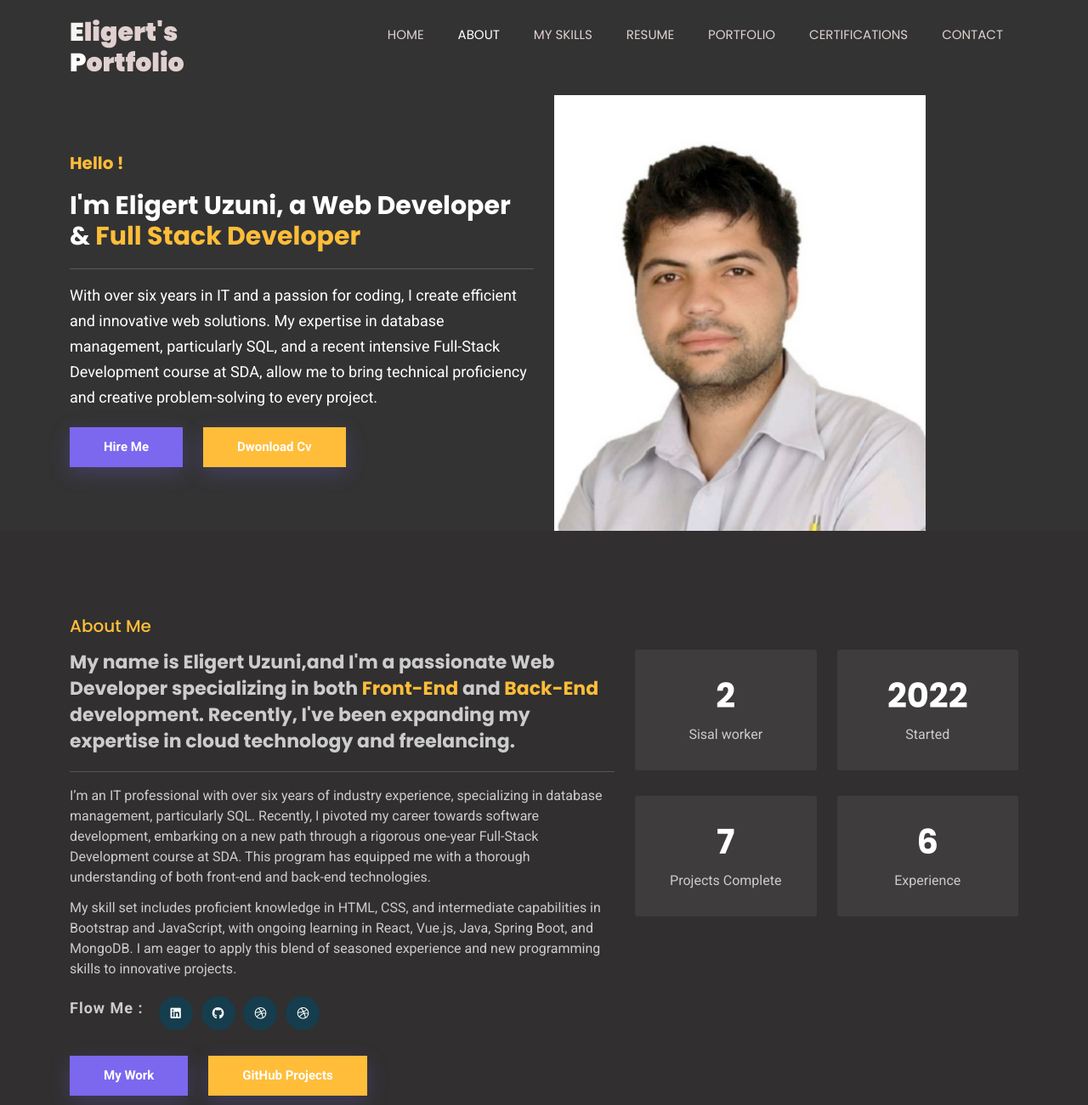
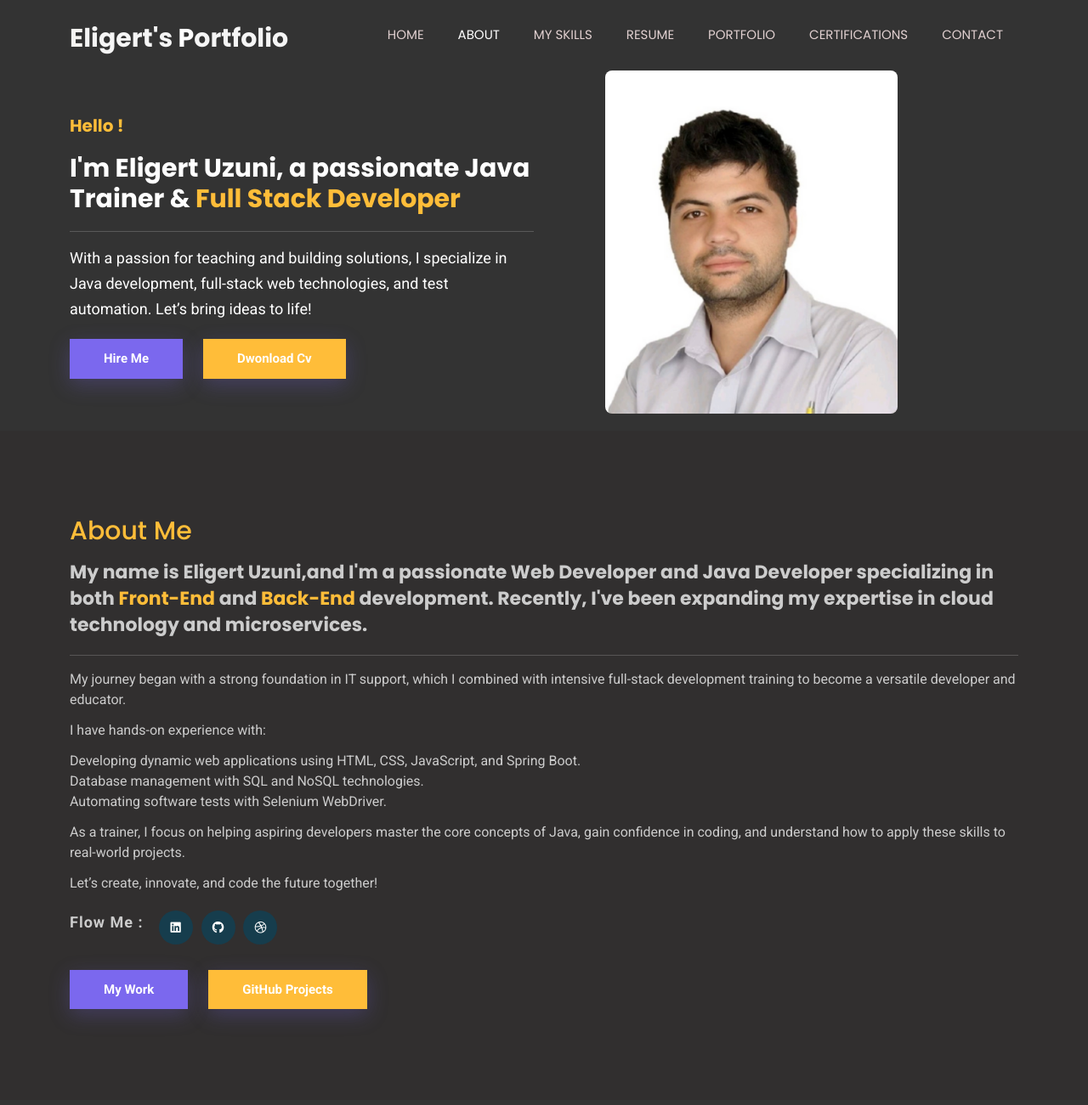
Before and after one commit to eligertuzuni/eligertportfolio, a plain HTML site: page index.html in a window 1280 px wide. Shown: the top 1301 px of the page at 85% size. Drawn offline with Linux system fonts and the light colour scheme.

Commit message:
I made some changes for my portfolio

```diff
--- a/index.html
+++ b/index.html
@@ -53,7 +53,7 @@
 								<li><a href="#services">My Skills</a></li>
 								<li><a href="#resume">Resume</a></li>
 								<li><a href="#portfolio">Portfolio</a></li>
-								<li><a href="https://bit.ly/4eLtoVb">Certifications</a></li>
+								<li><a href="https://bit.ly/4gzEUDg">Certifications</a></li>
 								<li><a href="#contact">Contact</a></li>
 							</ul>
 						</nav>
@@ -75,56 +75,68 @@
 								<h5>Hello !</h5>
 
 
-								<h2>I'm Eligert Uzuni, a Web Developer & <span>Full Stack Developer</span></h2>
+								<h2>I'm Eligert Uzuni, a passionate Java Trainer & <span>Full Stack Developer</span></h2>
 								<hr />
-								<p>With over six years in IT and a passion for coding, I create efficient and innovative web solutions.
-									My expertise in database management, particularly SQL, and a recent intensive Full-Stack Development
-									course at SDA, allow me to bring technical proficiency and creative problem-solving to every
-									project.
+								<p>With a passion for teaching and building solutions, I specialize in Java development, full-stack web
+									technologies, and test automation. Let’s bring ideas to life!
 								</p>
 
 								<div class="hero-caption-btn mt-20">
 									<a href="#contact" class="button-1">Hire Me <span></span></a>
-									<a href="#" class="button-2" onclick="window.open('./assets/img/eligert.uzuni_cv.pdf')">Dwonload Cv
-										<span></span></a>
+									<a href="#" class="button-2"
+										onclick="window.open('file:///C:/Users/User/OneDrive/Desktop/myPortfolgio/assets/img/eligert_cv.pdf')" ">Dwonload
+										Cv<span></span></a>
 								</div>
-
 							</div>
 						</div>
 					</div>
 					<div class=" col-lg-6">
-						<div class="heor-img">
-							<img src="assets/img/Untitled design (6).png" alt="hero">
+										<div class="heor-img">
+											<img src="assets/img/Untitled design (6).png" alt="hero">
+										</div>
+								</div>
+							</div>
 						</div>
-					</div>
-				</div>
-			</div>
 		</section>
 		<!-- End Hero Area -->
 		<!-- Start About Area -->
 		<section class="about-area pt-100 pb-100 section-bg" id="about">
 			<div class="container">
 				<div class="row">
-					<div class="col-lg-7">
+					<div class="col-lg-12">
 						<div class="about-info">
 							<h5>About Me</h5>
-							<h2>My name is Eligert Uzuni,and I'm a passionate Web Developer specializing in both
+							<h2>My name is Eligert Uzuni,and I'm a passionate Web Developer and Java Developer specializing in both
 								<span>Front-End</span> and
 								<span>Back-End</span> development. Recently, I've been expanding my expertise in cloud technology and
-								freelancing.
+								microservices.
 							</h2>
-							</h2>
+
 							<hr />
-							<p>I’m an IT professional with over six years of industry experience, specializing in database management,
-								particularly SQL. Recently, I pivoted my career towards software development, embarking on a new path
-								through a rigorous one-year Full-Stack Development course at SDA.
-								This program has equipped me with a thorough understanding of both front-end and back-end technologies.
+							<p>
+								My journey began with a strong foundation in IT support, which I combined with intensive full-stack
+								development
+								training to become a versatile developer and educator.
 							</p>
 
-							<p> My skill set includes proficient knowledge in HTML, CSS, and intermediate capabilities in Bootstrap
-								and JavaScript,
-								with ongoing learning in React, Vue.js, Java, Spring Boot, and MongoDB. I am eager to apply this blend
-								of seasoned experience and new programming skills to innovative projects.</p>
+							<p>
+								I have hands-on experience with:
+							<p>
+							<ul>
+								<li>Developing dynamic web applications using HTML, CSS, JavaScript, and Spring Boot.</li>
+								<li>Database management with SQL and NoSQL technologies.</li>
+								<li>Automating software tests with Selenium WebDriver.</li>
+							</ul>
+							</p>
+
+							<p>
+								As a trainer, I focus on helping aspiring developers master the core concepts of Java, gain confidence
+								in coding, and understand how to apply these skills to real-world projects.
+							</p>
+
+							<p>
+								Let’s create, innovate, and code the future together!
+							</p>
 							<div class="about-social mt-20">
 								<span>Flow Me :</span>
 								<ul>
@@ -134,7 +146,6 @@
 
 									<li><a href="https://eligertportfolio.info/"><i class="fab fa-dribbble"></i></a></li>
 
-									<li><a href="https://bit.ly/4bgdwHn"><i class="fab fa-dribbble"></i></a></li>
 								</ul>
 							</div>
 							<div class="about-info-btn mt-30">
@@ -144,38 +155,7 @@
 							</div>
 						</div>
 					</div>
-					<div class="col-lg-5">
-						<div class="about-counter-up mt-40">
-							<div class="row">
-								<div class="col-sm-6">
-									<div class="counter-box">
-										<h2 class="counter">2</h2>
-										<span>Sisal worker</span>
-									</div>
-								</div>
-								<div class="col-sm-6">
-									<div class="counter-box">
-										<h2 class="counter">2022</h2>
-										<span>Started</span>
-									</div>
-								</div>
-								<div class="col-sm-6">
-									<div class="counter-box">
-										<h2 class="counter">7</h2>
-										<span>Projects Complete</span>
-									</div>
-								</div>
-								<div class="col-sm-6">
-									<div class="counter-box">
-										<h2 class="counter">6</h2>
-										<span>Experience</span>
-									</div>
-								</div>
-							</div>
-						</div>
-					</div>
-				</div>
-			</div>
+
 		</section>
 		<!-- End About Area -->
 		<!-- Start Services Area -->
@@ -223,9 +203,12 @@
 								<i class="fa-regular fa-folder-open"></i>
 							</div>
 							<h2>Database Skills</h2>
-							<p>Experienced in working with both SQL and NoSQL DB like MongoDB. Proficient in using various DBMS and
-								automated CRUD operations with Java. Currently expanding my expertise by exploring
-								Cloud services.</p>
+							<p>Experienced in working with different databases, both SQL and NoSQL especially in MongoDB.
+								<br />Proficient in using various
+								DBMS
+								and
+								automated CRUD operations with Java.
+							</p>
 						</div>
 					</div>
 					<!-- Services Single -->
@@ -233,6 +216,8 @@
 						<div class="services-box">
 							<div class="icon">
 								<i class="fab fa-sketch"></i>
+								<!-- <i class="fa-brands fa-square-git"></i> -->
+
 							</div>
 							<h2>Git & Github</h2>
 							<p>Proficient in team collaboration using tools like Git and GitHub for version control and changes.
@@ -260,9 +245,9 @@
 							</div>
 							<h2>IT Support</h2>
 							<p>Able for troubleshooting: <br />
-								IP configuration, Router Configuration, Port Configuration, DNS, Firewall,<br />Reading and Analyzing
-								Logs. <br />
-								Network issues, Server Connectivity, Cyber Security still in progress.. </p>
+								IP configuration, Router Configuration, <br /> Port Configuration, <br />DNS, Firewall,<br />Reading and
+								Analyzing
+								Logs. Network issues, Server Connectivity</p>
 						</div>
 					</div>
 				</div>
@@ -294,7 +279,7 @@
 							<h4>
 								Software Development Academy</h4>
 							<p>Completed a 1-year, 360-hour professional course in Java programming from scratch, focusing on Full
-								Stack Development with a comprehensive syllabus covering both <BR />front-end and back-end.
+								Stack Development with a comprehensive syllabus covering both front-end and back-end.
 								technologies.</p>
 
 							<button class="third_btn"><a href="#"
@@ -325,7 +310,7 @@
 							<h2>Master Degree</h2>
 							<h4>Polis University</h4>
 							<p>Master of Science in Urban Environmental Management, completed over 2 years.
-								Specialized in sustainable urban planning and environmental management <br />strategies.
+								Specialized in sustainable <br /> urban planning and environmental management strategies.
 							</p>
 
 							<button class="third_btn"><a href="#"
@@ -424,7 +409,7 @@
 							<li data-filter="all">all</li>
 							<li data-filter=".front-end">front-end</li>
 							<li data-filter=".back-end">back-end</li>
-							<li data-filter=".database">database</li>
+							<!-- <li data-filter=".database">database</li> -->
 							<!-- <li data-filter=".Linux">Linux</li>  -->
 						</ul>
 					</div>
@@ -494,7 +479,7 @@
 						</div> -->
 						<!-- Single -->
 						<div class="col-lg-4 col-md-6 mb-30 mix database">
-							<div class="portfolio-item">
+							<!-- <div class="portfolio-item">
 								<img src="assets/img/portfolio/Database.jpg" alt="Portfolio">
 								<div class="portfolio-item-overly">
 									<div class="portfolio-item-overly-full">
@@ -502,7 +487,7 @@
 										<a href="#"><i class="fas fa-link"></i></a>
 									</div>
 								</div>
-							</div>
+							</div> -->
 						</div>
 					</div>
 				</div>
@@ -563,7 +548,7 @@
 								<p>This is the personal portfolio of Eligert Uzuni!<br /> Everyone has the right to view it and contact
 									me.
 									Feel free to contact me at this number: +355697716641.<br />
-
+									<hr>
 									Thank you in advance!
 
 								</p>
@@ -587,8 +572,8 @@
 								<ul>
 									<li><a href="#home">Front-End</a></li>
 									<li><a href="#about">Back-End</a></li>
-									<li><a href="#">Databases</a></li>
-									<li><a href="#">Linux</a></li>
+									<!-- <li><a href="#">Databases</a></li>
+									<li><a href="#">Linux</a></li> -->
 								</ul>
 							</div>
 						</div>
--- a/style.css
+++ b/style.css
@@ -134,7 +134,7 @@ button:focus {
 }
 
 .first-sp {
-  color: #e1d0d0;
+  color: whitesmoke;
 }
 .first_sp1 {
   color: #f6f5f2;
@@ -182,7 +182,8 @@ button:focus {
 }
 .logo h2 {
   font-size: 30px;
-  font-weight: 900;
+  font-weight: 700;
+  margin-top: 6.5px;
 }
 .logo h2 a {
   color: #fff;
@@ -312,7 +313,13 @@ button:focus {
   justify-content: center;
 }
 .heor-img img {
-  width: 80%;
+  width: 63%;
+  display: inline-block;
+  overflow: hidden;
+  border-radius: 8px; /* Optional: Adds rounded corners */
+  transition: transform 0.3s ease, box-shadow 0.3s ease;
+  margin-bottom: 20px;
+  margin-left: 20px;
 }
 .hero-caption-full h5 {
   color: #ffbd39;
@@ -465,7 +472,7 @@ button:focus {
 }
 .about-info h5 {
   color: #ffbd39;
-  font-size: 20px;
+  font-size: 30px;
   font-weight: 500;
   margin-bottom: 15px;
 }
@@ -1045,3 +1052,21 @@ button:focus {
 .footer-bottom p a:hover {
   color: #fff;
 }
+
+/* Default CSS for all screen sizes */
+.heor-img img {
+  width: 63%;
+  display: inline-block;
+  overflow: hidden;
+  border-radius: 8px; /* Optional: Adds rounded corners */
+  transition: transform 0.3s ease, box-shadow 0.3s ease;
+  margin-bottom: 20px;
+  margin-left: 0; /* Default margin for smaller screens */
+}
+
+/* Media Query: Apply margin-left only for screens 991px and above */
+@media (min-width: 991px) {
+  .heor-img img {
+    margin-left: 60px;
+  }
+}
```
Also changed, not shown: 2 other files.
